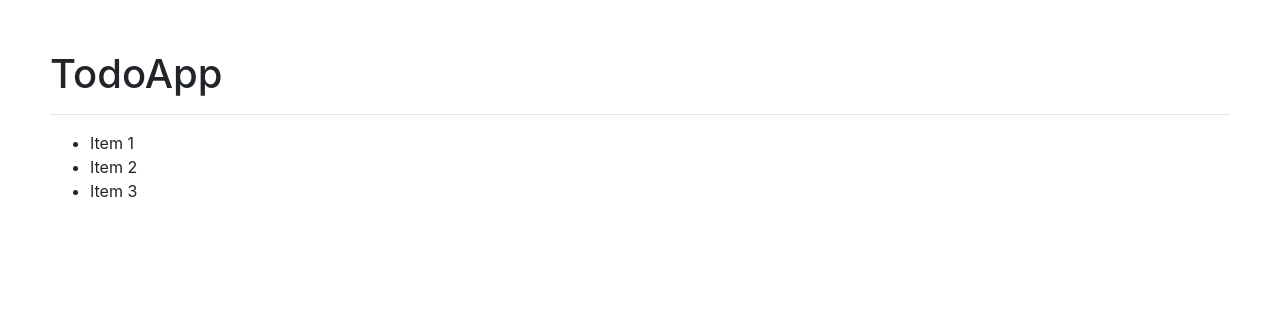
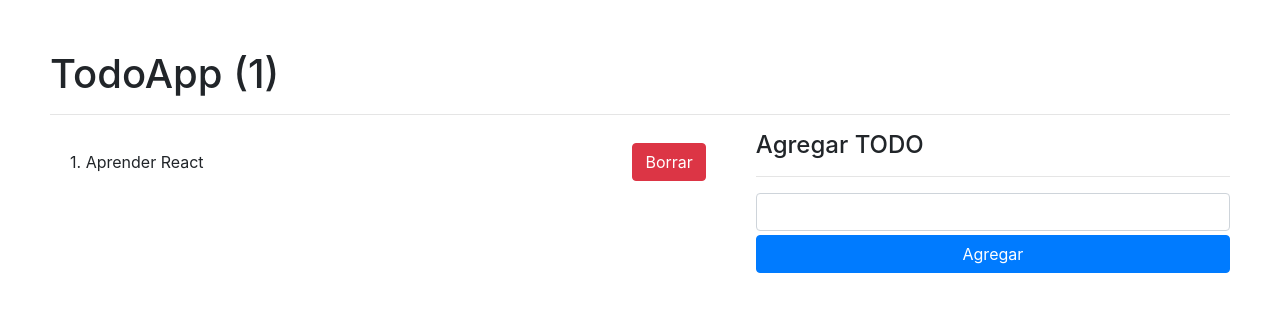
Before and after one commit to obbijuan/reactjs, a React app in the folder 03-hook-app/: page / in a window 1280 px wide. Built offline with nearby package versions, Linux system fonts and the light colour scheme.

Commit message:
Adding html, css!

```diff
--- a/03-hook-app/src/components/08-useReducer/TodoApp.js
+++ b/03-hook-app/src/components/08-useReducer/TodoApp.js
@@ -15,15 +15,46 @@ export const TodoApp = () => {
 
     return (
         <div>
-            <h1>TodoApp</h1>
+            <h1>TodoApp ({ todos.length })</h1>
             <hr />
 
-            <ul>
-                <li>Item 1</li>
-                <li>Item 2</li>
-                <li>Item 3</li>
-            </ul>
+            <div className="row">
 
+                <div className="col-7">
+                    <ul className="list-group list-group-flush">
+                        {
+                            todos.map((todo, i) => (
+                                <li
+                                    key={todo.id}
+                                    className="list-group-item">
+                                    <p className="text-center">{i + 1}. {todo.desc}</p>
+                                    <button className="btn btn-danger">
+                                        Borrar
+                                    </button>
+                                </li>
+                            ))
+                        }
+                    </ul>
+                </div>
+                <div className="col-5">
+                    <h4>Agregar TODO</h4>
+                    <hr />
+
+                    <form>
+                        <input
+                            type="text"
+                            name="description"
+                            className="form-control"
+                            autoComplete="off"
+                        />
+                        <button
+                            className="btn btn-primary mt-1 btn-block"
+                        >
+                            Agregar
+                        </button>
+                    </form>
+                </div>
+            </div>
         </div>
     )
 }
--- a/03-hook-app/src/components/08-useReducer/styles.css
+++ b/03-hook-app/src/components/08-useReducer/styles.css
@@ -2,3 +2,18 @@
 body{
     padding: 50px;
 }
+
+p{
+    cursor: pointer;
+    margin: 0px;
+}
+
+.list-group-item{
+    align-items: center;
+    display: flex;
+    justify-content: space-between;
+}
+
+.complete{
+    text-decoration: line-through;
+}
```
